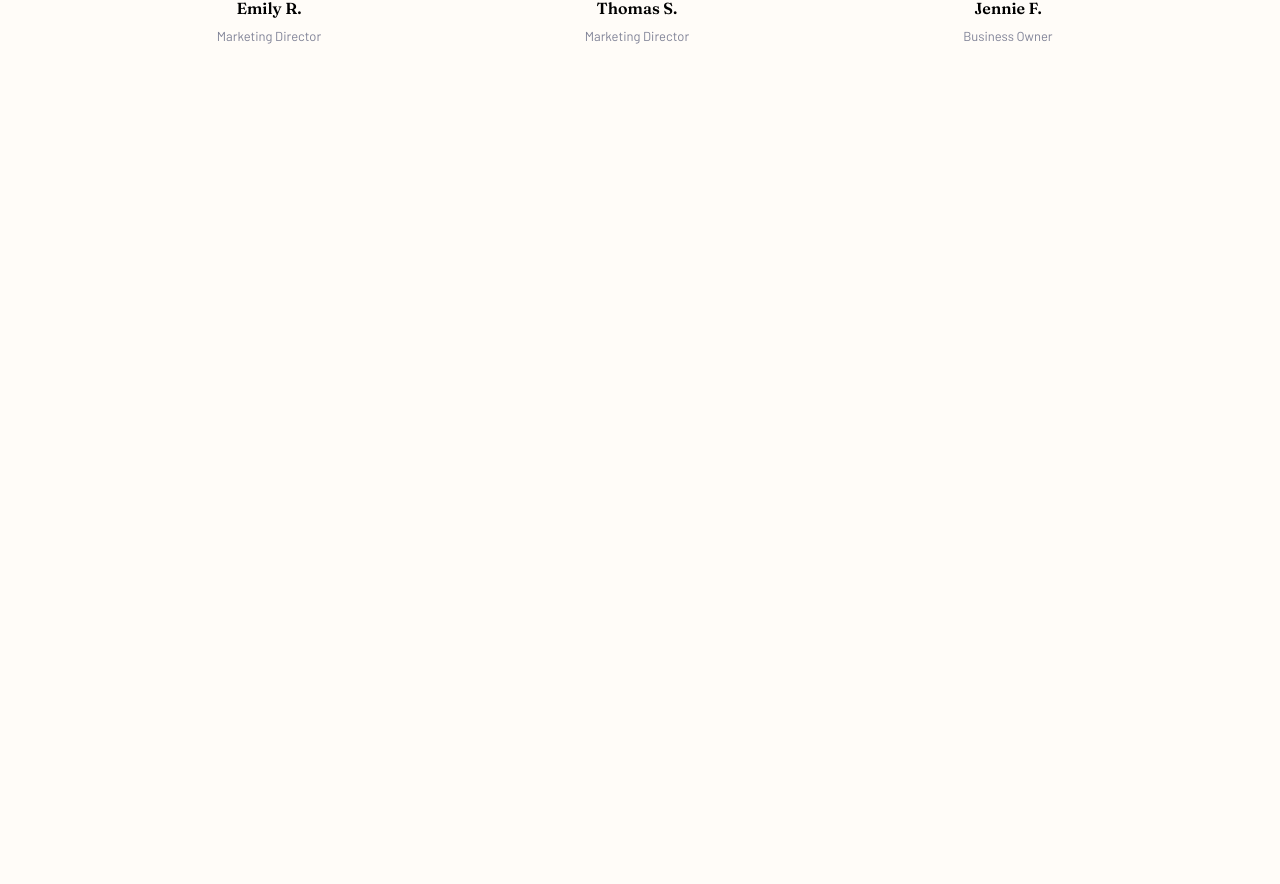
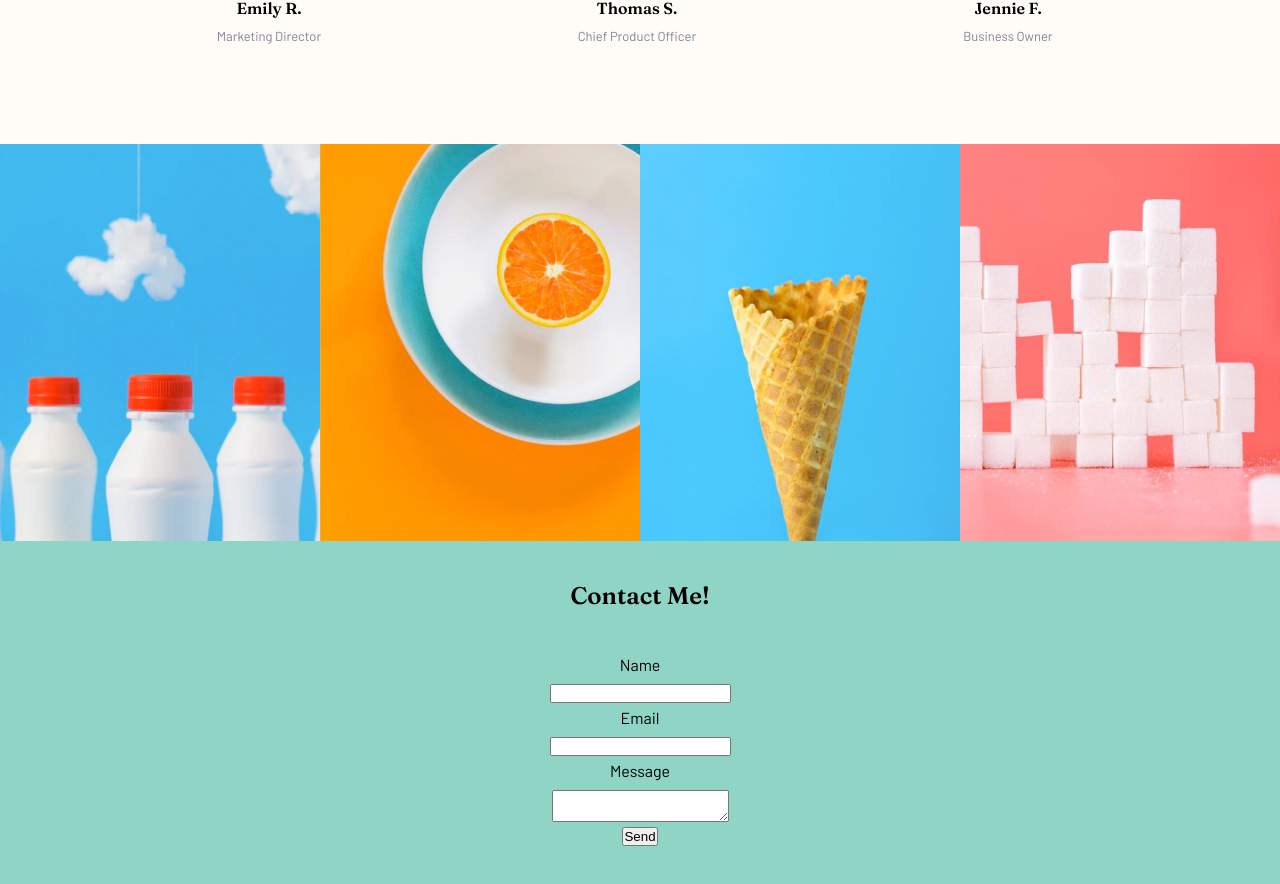
Before and after one commit to JustinJasa/Sunny-Side-Agency, a React (Create React App) app: page / in a window 1280 px wide. Shown: the part 3274-4158 px from the top of the page. Before the commit the page ends 3418 px from the top, so only its background shows below. Built offline with nearby package versions, Linux system fonts and the light colour scheme.

Commit message:
creating image grid and starting on footer

```diff
--- a/package.json
+++ b/package.json
@@ -6,6 +6,7 @@
     "@testing-library/jest-dom": "^5.11.4",
     "@testing-library/react": "^11.1.0",
     "@testing-library/user-event": "^12.1.10",
+    "emailjs-com": "^3.2.0",
     "react": "^17.0.2",
     "react-dom": "^17.0.2",
     "react-scripts": "4.0.3",
--- a/src/App.js
+++ b/src/App.js
@@ -1,5 +1,7 @@
 import React from 'react';
+import Footer from './components/footer/Footer';
 import Hero from './components/hero/Hero';
+import ImageGrid from './components/imagegrid/ImageGrid';
 import ServicesGrid from './components/servicesgrid/ServicesGrid';
 import Testimonial from './components/testimonials/Testimonial';
 
@@ -11,6 +13,8 @@ function App() {
 			<Hero />
 			<ServicesGrid />
 			<Testimonial />
+			<ImageGrid />
+			<Footer />
 		</div>
 	);
 }
--- /dev/null
+++ b/src/Components/footer/Footer.css
@@ -0,0 +1,22 @@
+.contact-form {
+	display: flex;
+	flex-direction: column;
+	justify-content: center;
+	align-items: center;
+	padding-top: 20px;
+}
+
+.footer-container {
+	background-color: #90d4c6;
+}
+
+.contact {
+	padding-top: 40px;
+	padding-bottom: 20px;
+	text-align: center;
+}
+
+.label {
+	margin-bottom: 10px;
+	margin-top: 5px;
+}
--- /dev/null
+++ b/src/Components/footer/Footer.js
@@ -0,0 +1,61 @@
+import React from 'react';
+import emailjs from 'emailjs-com';
+import './Footer.css';
+
+const ContactUs = () => {
+	function sendEmail(e) {
+		e.preventDefault();
+
+		emailjs
+			.sendForm(
+				'service_7eryc39',
+				'service_7eryc39',
+				e.target,
+				'user_FzVSNIzUlIvWV3s0n3053'
+			)
+			.then(
+				(result) => {
+					console.log(result.text);
+				},
+				(error) => {
+					console.log(error.text);
+				}
+			);
+
+		e.target.reset();
+	}
+
+	return (
+		<div className="footer-container">
+			<div>
+				<h2 className="headings contact">Contact Me!</h2>
+			</div>
+			<form className="contact-form" onSubmit={sendEmail}>
+				<label className="label">Name</label>
+				<input type="text" name="to_name" />
+				<label className="label">Email</label>
+				<input type="email" name="from_name" />
+				<label className="label">Message</label>
+				<textarea name="message" />
+				<input className="label" type="submit" value="Send" />
+			</form>
+			<div>
+				<ul>
+					<li></li>
+					<li></li>
+					<li></li>
+				</ul>
+			</div>
+		</div>
+	);
+};
+
+function Footer() {
+	return (
+		<segment href="#contact">
+			<ContactUs />
+		</segment>
+	);
+}
+
+export default Footer;
--- /dev/null
+++ b/src/Components/imagegrid/ImageGrid.css
@@ -0,0 +1,11 @@
+.image-container {
+	display: grid;
+	grid-template-columns: repeat(4, 1fr);
+	grid-template-rows: 1fr;
+	width: 100%;
+}
+
+.img {
+	width: 100%;
+	object-fit: fill;
+}
--- /dev/null
+++ b/src/Components/imagegrid/ImageGrid.js
@@ -0,0 +1,21 @@
+import React from 'react';
+import MilkBottles from '../../images/desktop/image-gallery-milkbottles.jpg';
+import Orange from '../../images/desktop/image-gallery-orange.jpg';
+import Cone from '../../images/desktop/image-gallery-cone.jpg';
+import Sugarcubes from '../../images/desktop/image-gallery-sugarcubes.jpg';
+import './ImageGrid.css';
+
+function ImageGrid() {
+	return (
+		<segment>
+			<div className="image-container">
+				<img className="img" src={MilkBottles} alt="milk bottles" />
+				<img className="img" src={Orange} alt="orange" />
+				<img className="img" src={Cone} alt="cone" />
+				<img className="img" src={Sugarcubes} alt="sugarcubes" />
+			</div>
+		</segment>
+	);
+}
+
+export default ImageGrid;
--- a/src/Components/testimonials/Testimonial.js
+++ b/src/Components/testimonials/Testimonial.js
@@ -34,7 +34,7 @@ function Testimonial() {
 					</div>
 					<div>
 						<h4 className="headings name">Thomas S.</h4>
-						<p className="position">Marketing Director</p>
+						<p className="position">Chief Product Officer</p>
 					</div>
 				</div>
 				<div className="testimonial">
--- a/src/components/NavBar/Nav.js
+++ b/src/components/NavBar/Nav.js
@@ -19,7 +19,7 @@ function Nav() {
 					<a class="nav-link" href="#">
 						Projects
 					</a>
-					<a class="nav-button headings" href="#">
+					<a class="nav-button headings" href="#contact">
 						CONTACT
 					</a>
 				</div>
```
Also changed, not shown: 1 other file (tests, documents, lock files or other folders).
